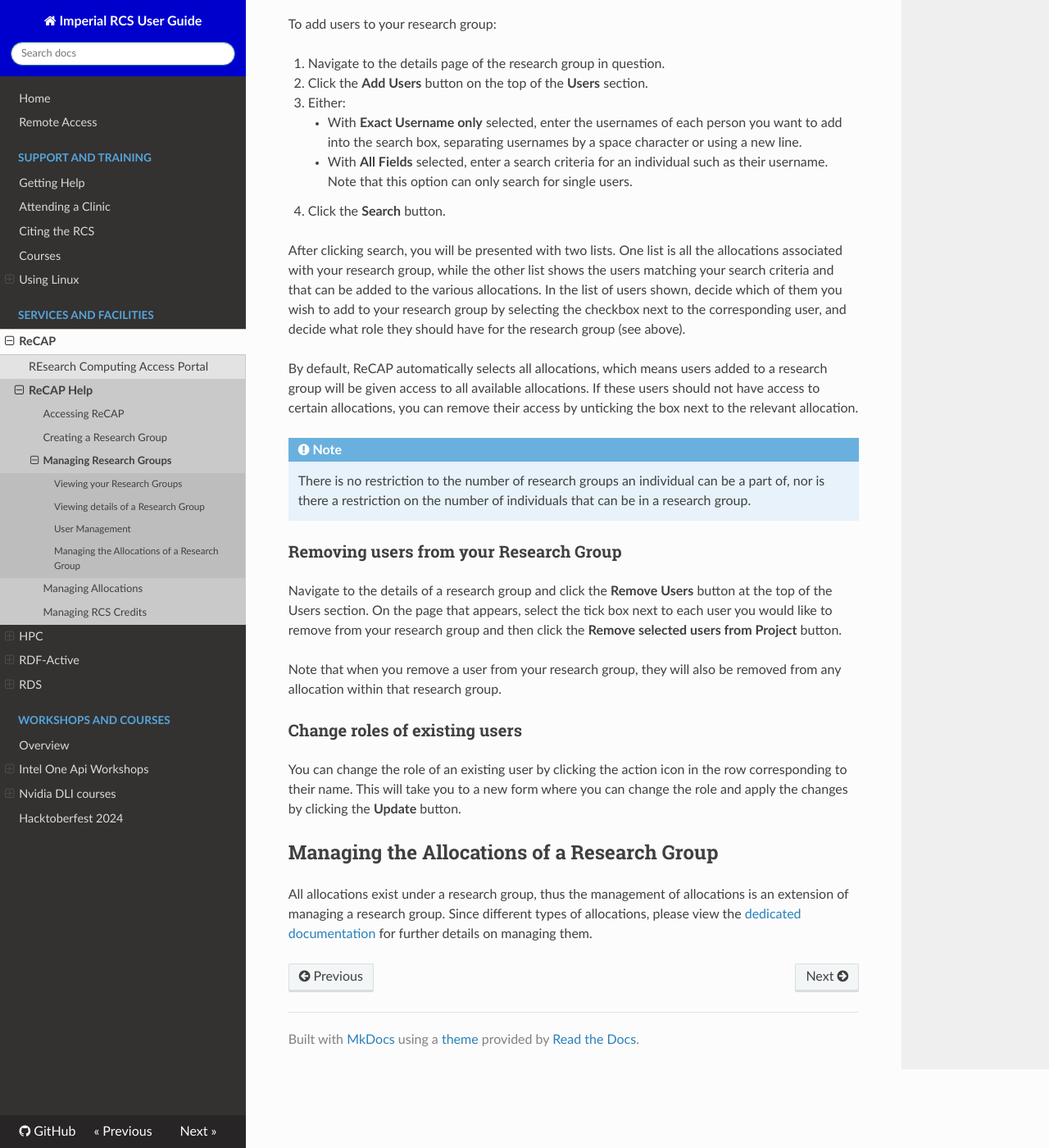
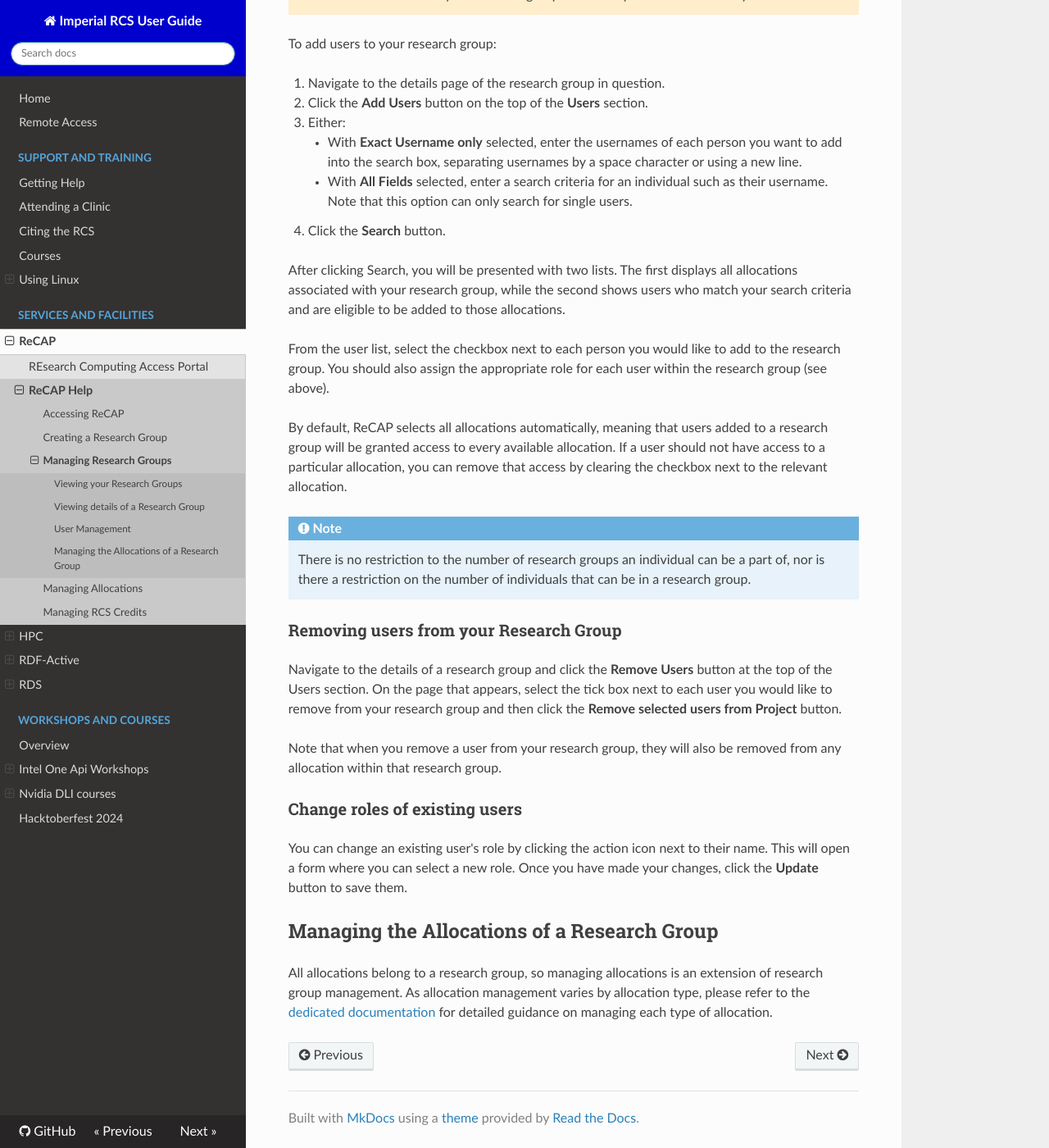
Before and after one commit to ImperialCollegeLondon/icl-rcs-user-guide, an MkDocs documentation site: the page built from docs/recap/research-groups.md, in a window 1280 px wide and 1400 px high, scrolled down 1303 px. Shown: the whole window at 82% size. Built offline with MkDocs 1.6.1, drawn with Linux system fonts in a browser that asks for light colours; nearby versions of some CDN libraries; some of the changed text lies outside the part shown.

Commit message:
Changes to research group management to make it clearer

```diff
--- a/docs/recap/research-groups.md
+++ b/docs/recap/research-groups.md
@@ -3,8 +3,6 @@
 ## Viewing your Research Groups
 
 When you first login to [ReCAP](./access.md) you should see the home page with a *"Welcome to the Imperial Research Computing Access Portal"* message.
-
-## Viewing details of a Research Group
 
 To see the research groups you are a member of:
 
@@ -31,10 +31,10 @@ To see the more details on a specific research group, click on its corresponding
 
 Users in a research group can be assigned one of the following role types:
 
-* **User** - the standard role which grants a user access to the resources and allocations of the research group. The do not have the permissions to add or remove other users.
+* **User** - the standard role which grants a user access to the resources and allocations of the research group. They do not have the permissions to add or remove other users.
 * **Manager** - a manager has the access of a standard user while also having the ability to add and remove other users from a research group.
 
-Due to the elevated privileges of the Manager role, only grant it to trusted individuals.
+Because the Manager role provides elevated privileges, it should only be assigned to trusted individuals.
 
 ### Adding users to your Research Group
 
@@ -51,9 +51,11 @@ To add users to your research group:
     * With **All Fields** selected, enter a search criteria for an individual such as their username. Note that this option can only search for single users.
 4. Click the **Search** button.
 
-After clicking search, you will be presented with two lists. One list is all the allocations associated with your research group, while the other list shows the users matching your search criteria and that can be added to the various allocations. In the list of users shown, decide which of them you wish to add to your research group by selecting the checkbox next to the corresponding user, and decide what role they should have for the research group (see above).
+After clicking Search, you will be presented with two lists. The first displays all allocations associated with your research group, while the second shows users who match your search criteria and are eligible to be added to those allocations.
 
-By default, ReCAP automatically selects all allocations, which means users added to a research group will be given access to all available allocations. If these users should not have access to certain allocations, you can remove their access by unticking the box next to the relevant allocation.
+From the user list, select the checkbox next to each person you would like to add to the research group. You should also assign the appropriate role for each user within the research group (see above).
+
+By default, ReCAP selects all allocations automatically, meaning that users added to a research group will be granted access to every available allocation. If a user should not have access to a particular allocation, you can remove that access by clearing the checkbox next to the relevant allocation.
 
 !!! note
     There is no restriction to the number of research groups an individual can be a part of, nor is there a restriction on the number of individuals that can be in a research group.
@@ -66,8 +68,8 @@ Note that when you remove a user from your research group, they will also be rem
 
 ### Change roles of existing users
 
-You can change the role of an existing user by clicking the action icon in the row corresponding to their name. This will take you to a new form where you can change the role and apply the changes by clicking the **Update** button.
+You can change an existing user's role by clicking the action icon next to their name. This will open a form where you can select a new role. Once you have made your changes, click the **Update** button to save them.
 
 ## Managing the Allocations of a Research Group
 
-All allocations exist under a research group, thus the management of allocations is an extension of managing a research group. Since different types of allocations, please view the [dedicated documentation](allocations.md) for further details on managing them.
+All allocations belong to a research group, so managing allocations is an extension of research group management. As allocation management varies by allocation type, please refer to the [dedicated documentation](./allocations.md) for detailed guidance on managing each type of allocation.
```
Also changed, not shown: other parts of docs/recap/research-groups.md (+2 -0 lines).
